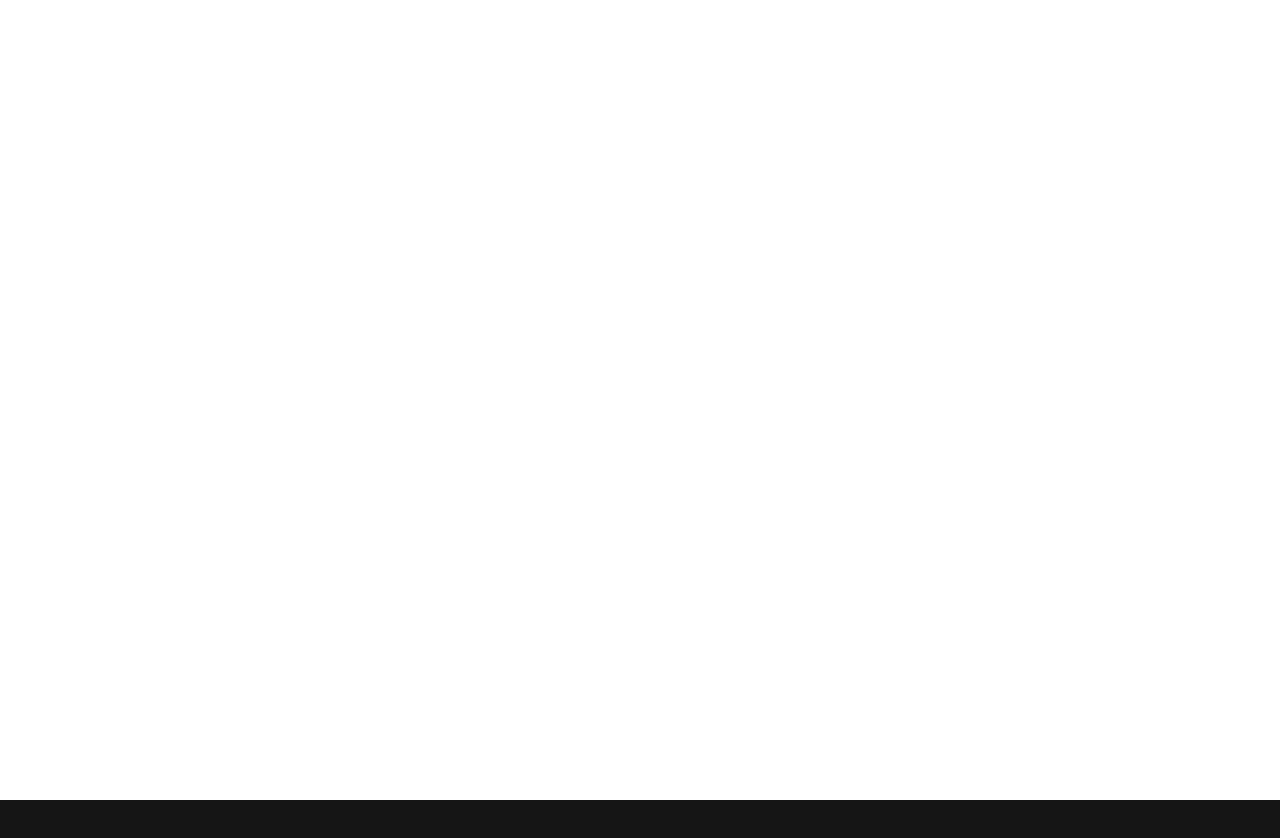
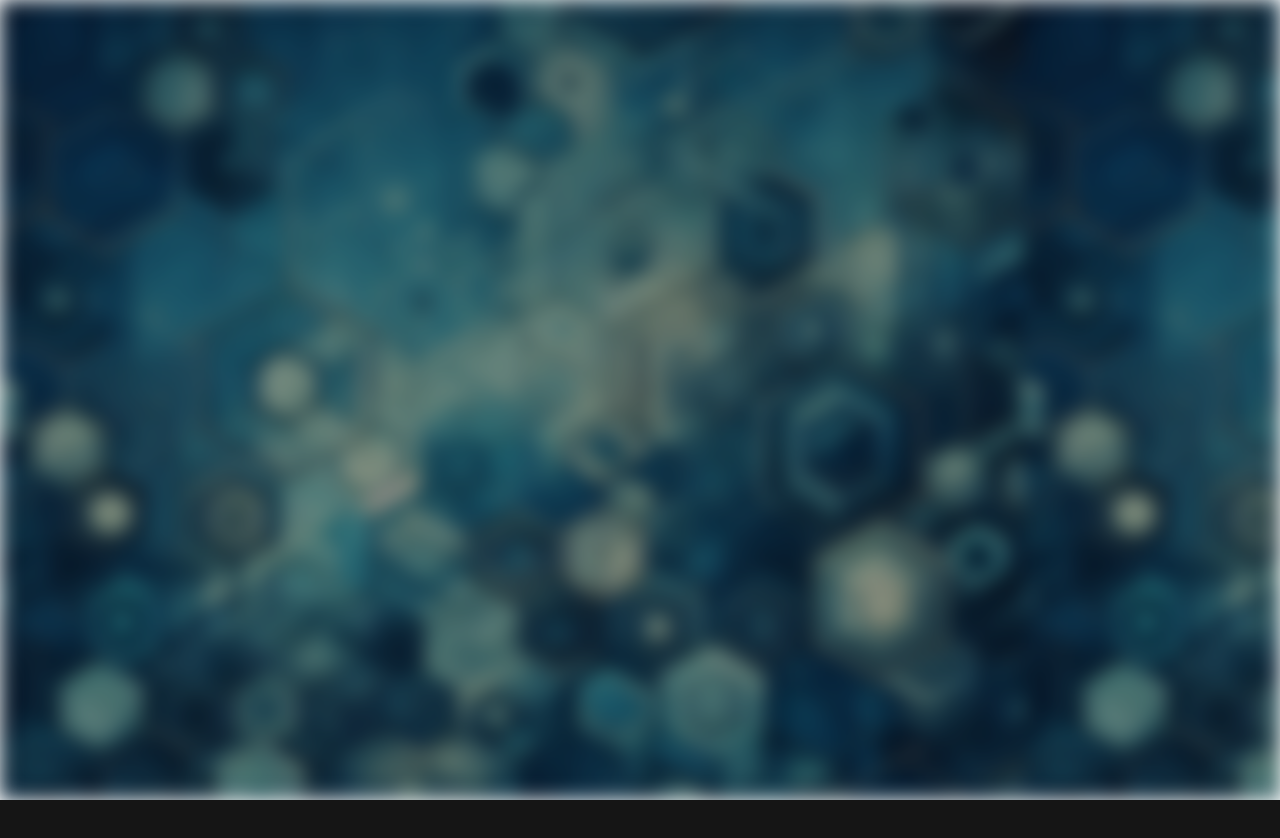
Before and after one commit to lucabenatti-math/lucabenatti-math.github.io, a website: page index.html in a window 1280 px wide. Shown: the top 838 px of the page. Drawn offline with Linux system fonts and the light colour scheme.

Commit message:
Update style.css

```diff
--- a/style.css
+++ b/style.css
@@ -20,6 +20,10 @@ header{
 
 .background{
     position: absolute;
+    top:0;
+    bottom:0;
+    right:0;
+    left:0;
     background: url('img/hexa_background.jpg');
     filter: blur(10px) brightness(60%);
 }
```
